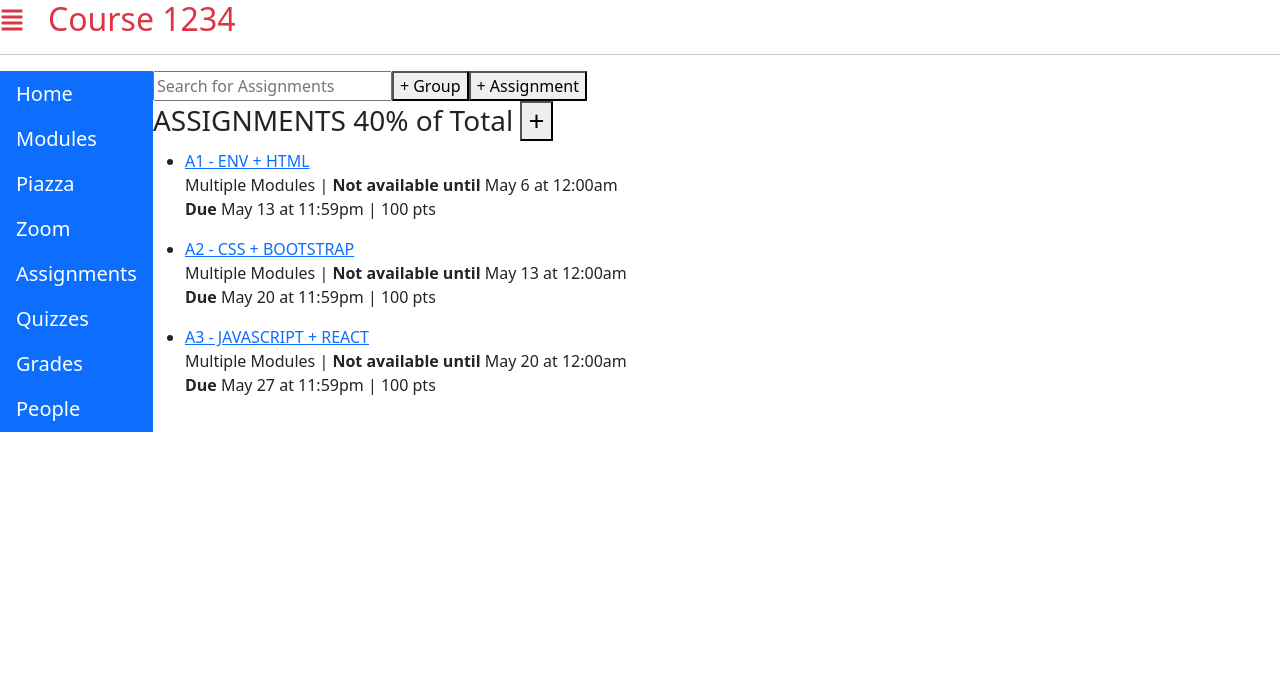
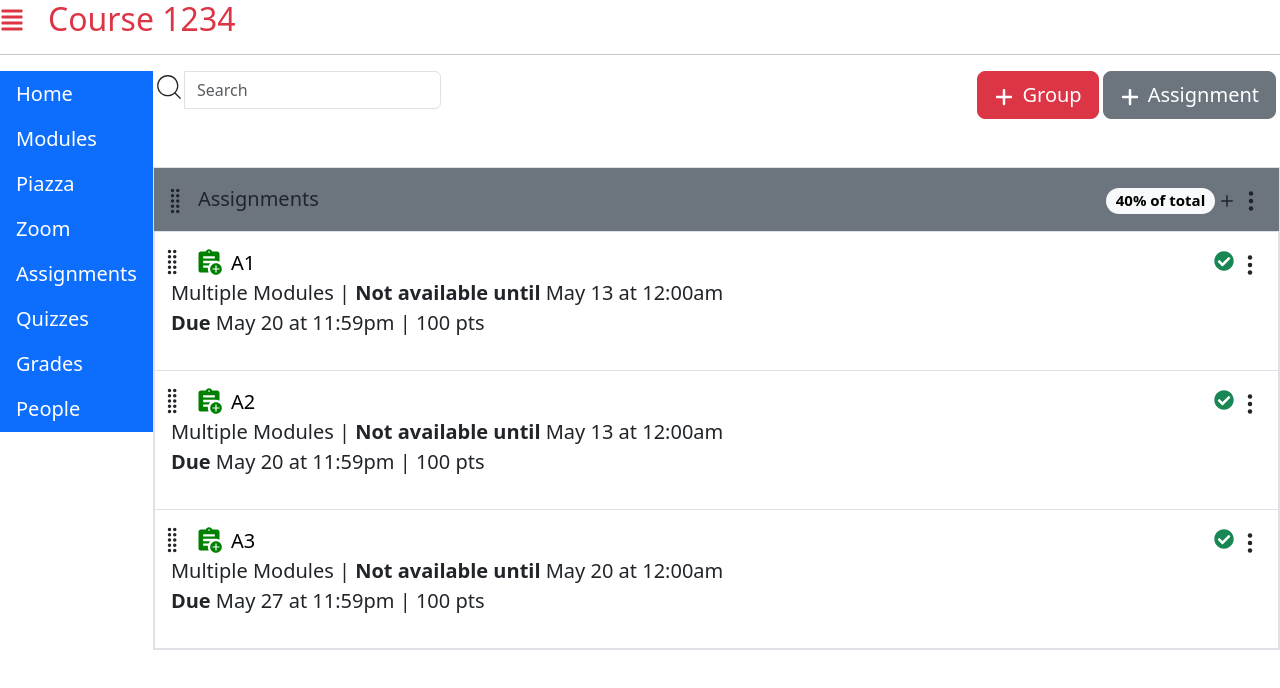
Before and after one commit to aidanroche3/kambaz-next-js, a Next.js app: page /courses/1234/assignments in a window 1280 px wide. Shown: the top 688 px of the page. Built offline with nearby package versions, Linux system fonts and the light colour scheme.

Commit message:
Update assignment screen

```diff
--- /dev/null
+++ b/app/(kambaz)/courses/[cid]/assignments/AssignmentControlButtons.tsx
@@ -0,0 +1,11 @@
+import { IoEllipsisVertical } from "react-icons/io5";
+import GreenCheckmark from "../modules/GreenCheckmark";
+
+export default function AssignmentControlButtons() {
+  return (
+    <div className="float-end">
+      <GreenCheckmark />
+      <IoEllipsisVertical className="fs-4" />
+    </div>
+  );
+}
--- /dev/null
+++ b/app/(kambaz)/courses/[cid]/assignments/AssignmentControls.tsx
@@ -0,0 +1,37 @@
+import { Button, FormControl, InputGroup } from "react-bootstrap";
+import { CiSearch } from "react-icons/ci";
+import { FaPlus } from "react-icons/fa6";
+export default function AssignmentControls() {
+  return (
+    <div id="wd-modules-controls" className="text-nowrap">
+      <div className="float-start">
+        <InputGroup>
+          <CiSearch className="fs-2" />
+          <FormControl
+            id="wd-search-assignment"
+            type="text"
+            placeholder="Search"
+          />
+        </InputGroup>
+      </div>
+      <Button
+        id="wd-add-assignment"
+        variant="secondary"
+        size="lg"
+        className="me-1 float-end"
+      >
+        <FaPlus className=" me-2" style={{ bottom: "1px" }} />
+        Assignment
+      </Button>
+      <Button
+        id="wd-add-assignment-group"
+        variant="danger"
+        size="lg"
+        className="me-1 float-end"
+      >
+        <FaPlus className=" me-2" style={{ bottom: "1px" }} />
+        Group
+      </Button>
+    </div>
+  );
+}
--- /dev/null
+++ b/app/(kambaz)/courses/[cid]/assignments/AssignmentHeaderControlButtons.tsx
@@ -0,0 +1,15 @@
+import { IoEllipsisVertical } from "react-icons/io5";
+import { IoIosAdd } from "react-icons/io";
+import { Badge } from "react-bootstrap";
+
+export default function AssignmentHeaderControlButtons() {
+  return (
+    <div className="float-end">
+      <Badge pill bg="light" className="text-black">
+        40% of total
+      </Badge>
+      <IoIosAdd className="fs-4" />
+      <IoEllipsisVertical className="fs-4" />
+    </div>
+  );
+}
--- a/app/(kambaz)/courses/[cid]/assignments/page.tsx
+++ b/app/(kambaz)/courses/[cid]/assignments/page.tsx
@@ -1,55 +1,96 @@
 import Link from "next/link";
+import { Col, Container, ListGroup, ListGroupItem, Row } from "react-bootstrap";
+import { BsGripVertical } from "react-icons/bs";
+import AssignmentControlButtons from "./AssignmentControlButtons";
+import { MdAssignmentAdd } from "react-icons/md";
+import AssignmentControls from "./AssignmentControls";
+import AssignmentHeaderControlButtons from "./AssignmentHeaderControlButtons";
 
 export default function Assignments() {
   return (
     <div id="wd-assignments">
-      <input placeholder="Search for Assignments" id="wd-search-assignment" />
-      <button id="wd-add-assignment-group">+ Group</button>
-      <button id="wd-add-assignment">+ Assignment</button>
-      <h3 id="wd-assignments-title">
-        ASSIGNMENTS 40% of Total <button>+</button>
-      </h3>
-      <ul id="wd-assignment-list">
-        <li className="wd-assignment-list-item">
+      <AssignmentControls />
+      <br />
+      <br />
+      <br />
+      <br />
+      <ListGroup className="rounded-0" id="wd-assignment-list">
+        <ListGroupItem className="p-0 mb-5 fs-5 border-gray">
+          <div className="wd-title p-3 ps-2 bg-secondary">
+            <BsGripVertical className="me-2 fs-3" />
+            <AssignmentHeaderControlButtons />
+            Assignments
+          </div>
+          <ListGroup className="wd-lessons rounded-0">
+            <ListGroupItem className="wd-lesson p-3 ps-1">
+              <BsGripVertical className="me-2 fs-3 float-start" />
+              <MdAssignmentAdd
+                className="me-2 fs-3 float-start"
+                color="green"
+              />
+              <AssignmentControlButtons />
+              <Container>
                 <Link
-            href="/courses/1234/assignments/123"
-            className="wd-assignment-link"
+                  href="/courses/1234/assignments/125"
+                  className="wd-assignment-link text-black text-decoration-none"
                 >
-            A1 - ENV + HTML
+                  A1
                 </Link>
                 <p>
-            Multiple Modules | <b>Not available until </b> May 6 at 12:00am
-            <br></br>
-            <b>Due</b> May 13 at 11:59pm | 100 pts
-          </p>
-        </li>
-        <li className="wd-assignment-list-item">
-          <Link
-            href="/courses/1234/assignments/124"
-            className="wd-assignment-link"
-          >
-            A2 - CSS + BOOTSTRAP
-          </Link>
-          <p>
-            Multiple Modules | <b>Not available until </b> May 13 at 12:00am
+                  Multiple Modules | <b>Not available until </b> May 13 at
+                  12:00am
                   <br></br>
                   <b>Due</b> May 20 at 11:59pm | 100 pts
                 </p>
-        </li>
-        <li className="wd-assignment-list-item">
+              </Container>
+            </ListGroupItem>
+            <ListGroupItem className="wd-lesson p-3 ps-1">
+              <BsGripVertical className="me-2 fs-3 float-start" />
+              <MdAssignmentAdd
+                className="me-2 fs-3 float-start"
+                color="green"
+              />
+              <AssignmentControlButtons />
+              <Container>
                 <Link
                   href="/courses/1234/assignments/125"
-            className="wd-assignment-link"
+                  className="wd-assignment-link text-black text-decoration-none"
                 >
-            A3 - JAVASCRIPT + REACT
+                  A2
                 </Link>
                 <p>
-            Multiple Modules | <b>Not available until </b> May 20 at 12:00am
+                  Multiple Modules | <b>Not available until </b> May 13 at
+                  12:00am
+                  <br></br>
+                  <b>Due</b> May 20 at 11:59pm | 100 pts
+                </p>
+              </Container>
+            </ListGroupItem>
+            <ListGroupItem className="wd-lesson p-3 ps-1">
+              <BsGripVertical className="me-2 fs-3 float-start" />
+              <MdAssignmentAdd
+                className="me-2 fs-3 float-start"
+                color="green"
+              />
+              <AssignmentControlButtons />
+              <Container>
+                <Link
+                  href="/courses/1234/assignments/125"
+                  className="wd-assignment-link text-black text-decoration-none"
+                >
+                  A3
+                </Link>
+                <p>
+                  Multiple Modules | <b>Not available until </b> May 20 at
+                  12:00am
                   <br></br>
                   <b>Due</b> May 27 at 11:59pm | 100 pts
                 </p>
-        </li>
-      </ul>
+              </Container>
+            </ListGroupItem>
+          </ListGroup>
+        </ListGroupItem>
+      </ListGroup>
     </div>
   );
 }
```
Lines whose indentation alone changed are shown as unchanged.
